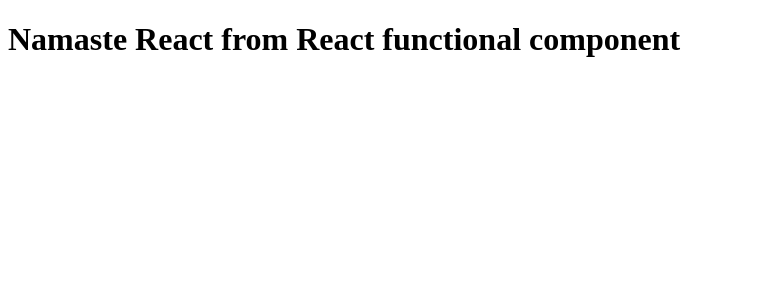
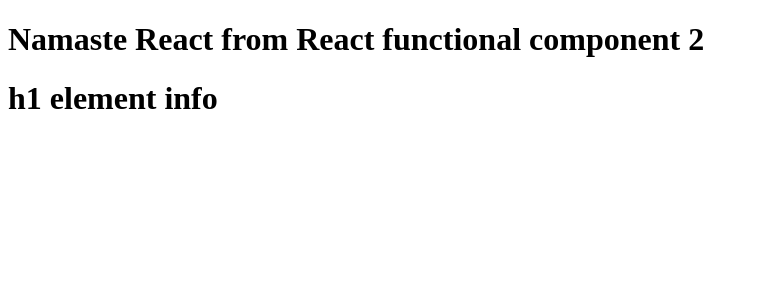
Before and after one commit to santhu501/namaste-react, a React (Vite) app: page / in a window 1280 px wide. Shown: the top 300 px of the page, without its empty margins (0-758 px from the left). Built offline with nearby package versions, Linux system fonts and the light colour scheme.

Commit message:
multiple components.

```diff
--- a/App.js
+++ b/App.js
@@ -54,5 +54,14 @@ const HeadingComponent3 = () => (
 <h1 className="parent"> Namaste React from React functional component 3 </h1>
 );
 
+
+// A component inside a component is called component compostion.
+const Title = () => (
+    <div className="testDiv">
+        <HeadingComponent2/>
+        <h1 className="heading"> h1 element info </h1>
+    </div>
+);
+
 // To render a functional component, you cannot use HeadingComponent directly in render. you need to send it as react element which is <HeadingComponent/>
-rootElem.render(<HeadingComponent/>);
+rootElem.render(<Title/>);
```
